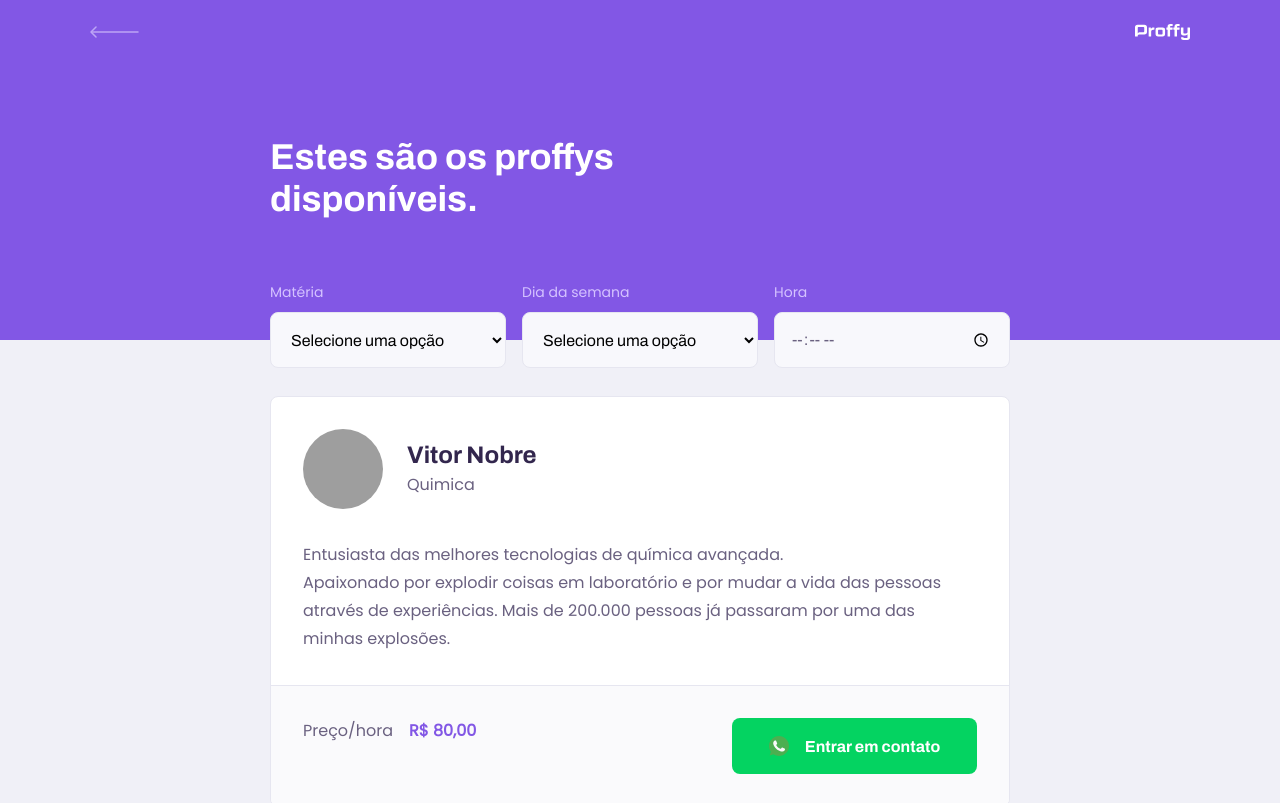
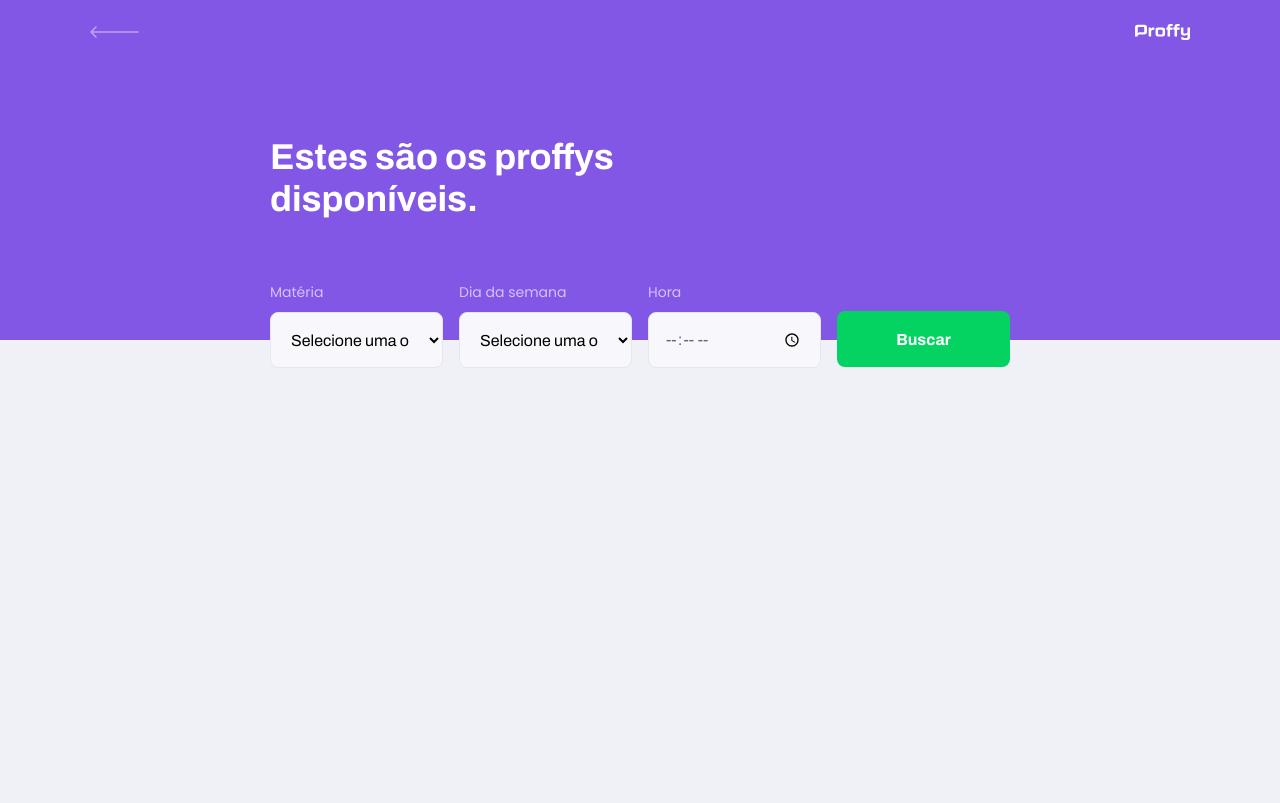
Before and after one commit to vitor-nobre/ProffyWeb, a React (Create React App) app: page /study in a window 1280 px wide. Shown: the top 803 px of the page. Built offline with nearby package versions, Linux system fonts and the light colour scheme; grey boxes are pictures that could not be loaded.

Commit message:
Ajuste na listagem de proffy

```diff
--- a/src/pages/TeacherList/index.tsx
+++ b/src/pages/TeacherList/index.tsx
@@ -1,20 +1,40 @@
-import React from 'react'
+import React, { useState, FormEvent } from 'react'
 import PageHeader from '../../components/PageHeader'
 
 import './styles.css'
-import TeacherItem from '../../components/TeacherItem'
+import TeacherItem, { Teacher } from '../../components/TeacherItem'
 import Input from '../../components/Input'
 import Select from '../../components/Select'
-
+import api from '../../services/api'
 
 function TeacherList() {
+    const [teachers, setTeachers] = useState([])
+    const [ subject, setSubject ] = useState('')
+    const [ week_day, setWeek_day ] = useState('')
+    const [ time, setTime ] = useState('')
+
+    async function searchTeachers(e: FormEvent){
+        e.preventDefault()
+
+      const response =      await api.get('classes',{
+            params: {
+                subject,
+                week_day,
+                time
+            }
+        })
+        setTeachers(response.data)
+    }
+
     return (
         <div id="page-teacher-list" className="container">
             <PageHeader title="Estes são os proffys disponíveis.">
-                <form id="search-teachers">
+                <form id="search-teachers" onSubmit={searchTeachers}>
                     <Select
                         name="subject"
                         label="Matéria"
+                        value={subject}
+                        onChange={(event) => { setSubject(event.target.value) }}
                         options={[
                             { value: 'Artes', label: 'Artes'},
                             { value: 'Biologia', label: 'Biologia'},
@@ -30,6 +50,8 @@
                     <Select
                         name="week_day"
                         label="Dia da semana"
+                        value={week_day}
+                        onChange={(event) => { setWeek_day(event.target.value) }}
                         options={[
                             { value: '0', label: 'Domingo'},
                             { value: '1', label: 'Segunda-feira'},
@@ -40,17 +62,22 @@
                             { value: '6', label: 'Sábado'},
                         ]}
                     />
-                    <Input type="time" name="time" label="Hora"/>
+                    <Input
+                        type="time"
+                        name="time"
+                        label="Hora"
+                        value={time}
+                        onChange={(event) => { setTime(event.target.value) }}
+                    />
+                    <button type="submit">
+                        Buscar
+                    </button>
                 </form>
             </PageHeader>
             <main>
-              <TeacherItem/>
-
-              <TeacherItem/>
-
-              <TeacherItem/>
-
-              <TeacherItem/>
+                {teachers.map((teacher: Teacher) => {
+                    return <TeacherItem key={teacher.id } teacher={teacher} />
+                })}
             </main>
         </div>
     )
--- a/src/pages/TeacherList/styles.css
+++ b/src/pages/TeacherList/styles.css
@@ -9,6 +9,27 @@
 
 #search-teachers label {
     color: var(--color-text-in-primary);
+}
+
+#search-teachers  button {
+    width: 100%;
+    height: 5.6rem;
+    background: var(--color-secundary);
+    color: var(--color-button-text);
+    border: 0;
+    border-radius: 0.8rem;
+    cursor: pointer;
+    font: 700 1.6rem Archivo;
+    display: flex;
+    align-items: center;
+    justify-content: center;
+    text-decoration: none;
+    transition: background-color 0.2s;
+    margin-top: 3.2rem;
+}
+
+#page-teacher-form main footer button:hover {
+    background: var(--color-secundary-dark);
 }
 
 #page-teacher-list main {
@@ -23,7 +44,7 @@
 
     #search-teachers {
         display: grid;
-        grid-template-columns: repeat(3,1fr);
+        grid-template-columns: repeat(4,1fr);
         column-gap: 16px;
         position: absolute;
         bottom: -28px;
```
